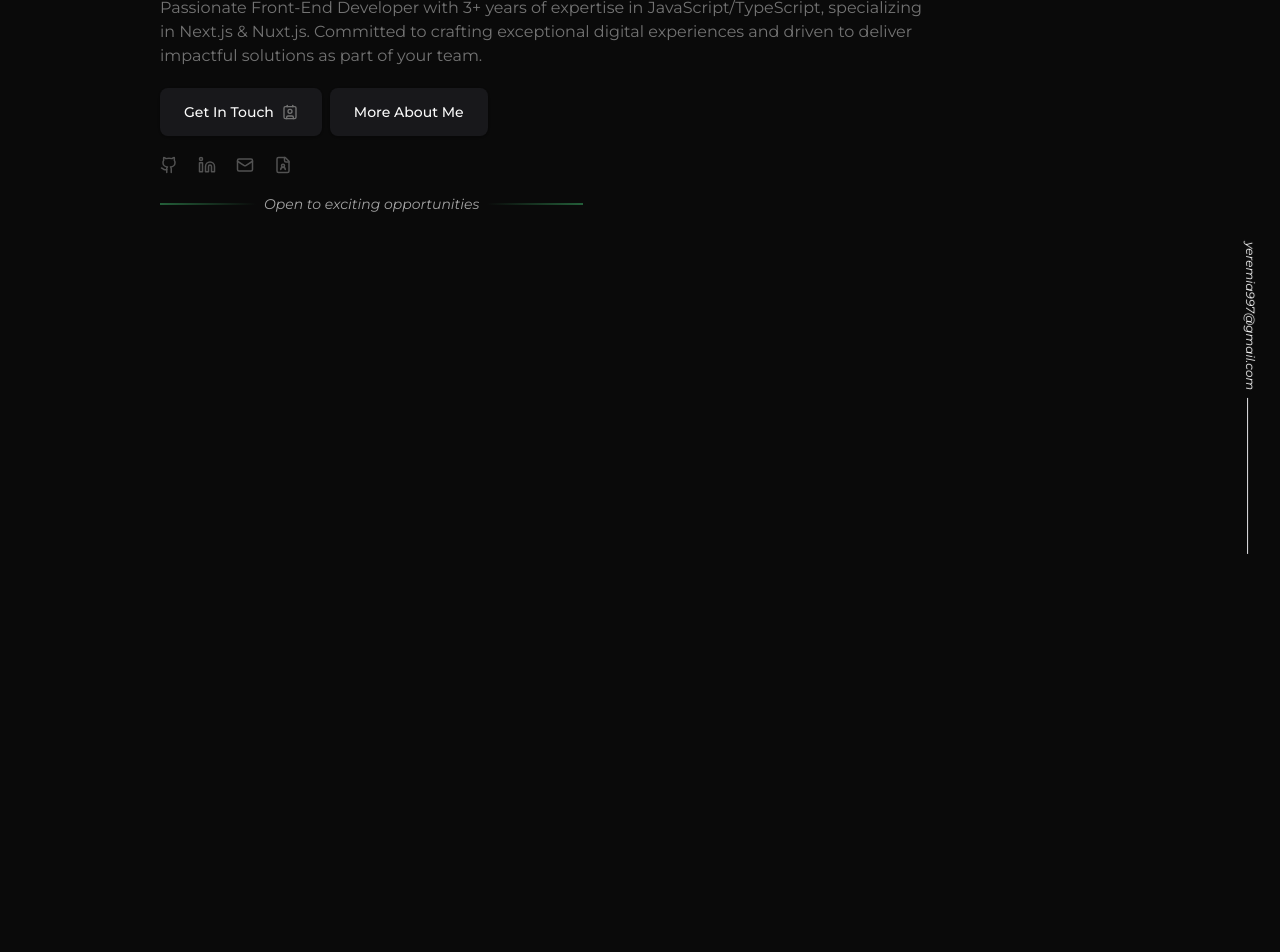
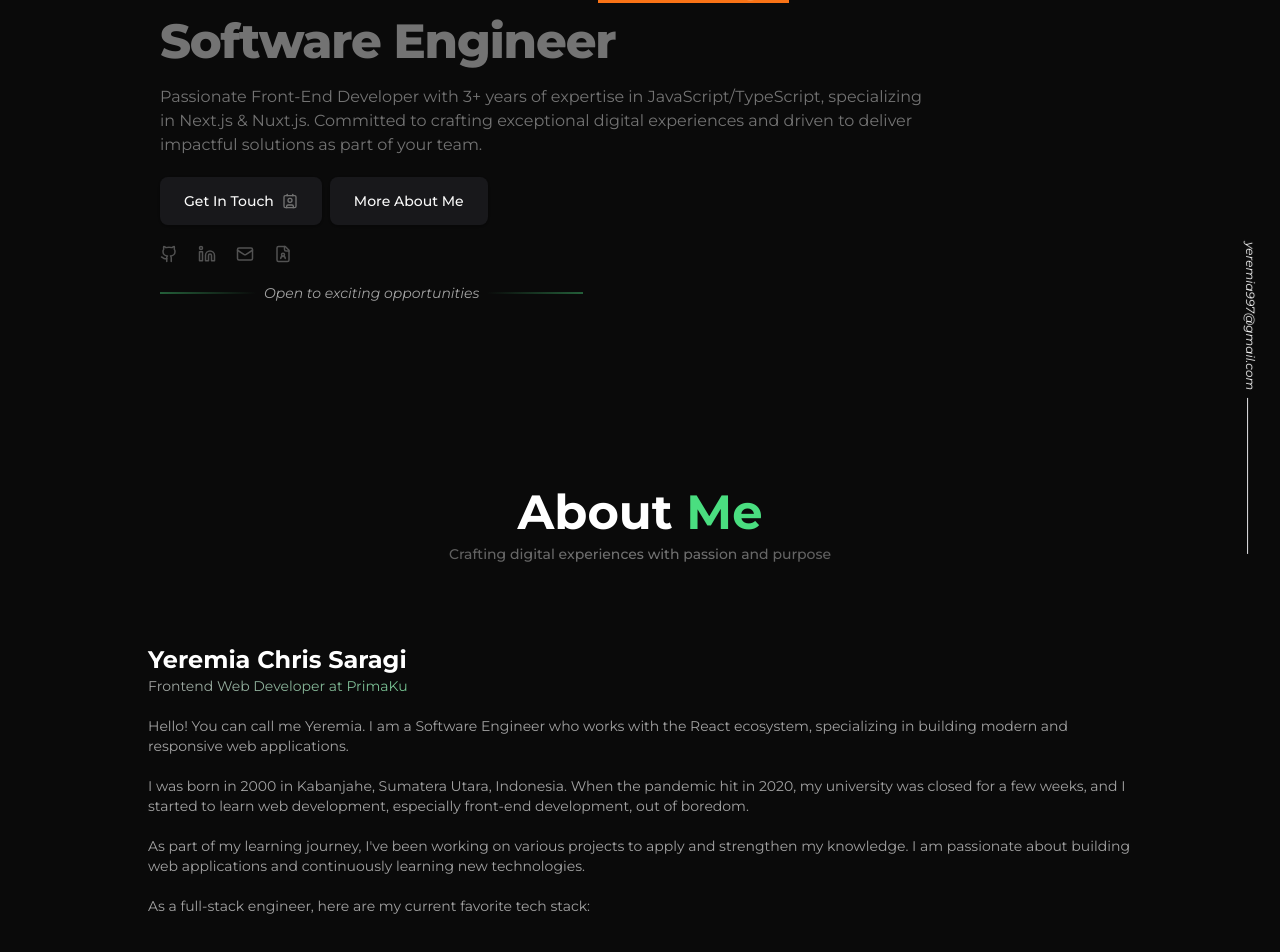
Before and after one commit to yeremiaChris/portfolio-revamp, a Next.js app: page / in a window 1280 px wide. Shown: the part 312-1264 px from the top of the page. Before the commit the page ends 800 px from the top, so only its background shows below. Built offline with nearby package versions, Linux system fonts and the light colour scheme; a web font is replaced by a local one.

Commit message:
feat: add about me

```diff
--- a/app/components/Header.tsx
+++ b/app/components/Header.tsx
@@ -12,9 +12,10 @@ const menuItems = [
 
 export const Header = () => {
   return (
+    <div className="fixed top-0 right-0 left-0 backdrop-blur-sm">
       <header
         role="banner"
-      className="max-w-5xl py-5 md:py-8 px-5 text-white mx-auto flex  items-center justify-between"
+        className="max-w-5xl w-full py-5 md:py-8 px-5 text-white mx-auto flex  items-center justify-between"
       >
         <motion.p
           initial={{ scale: 0 }}
@@ -50,5 +51,6 @@ export const Header = () => {
           <AlignVerticalJustifyEnd className="text-neutral-500 md:hidden cursor-pointer" />
         </nav>
       </header>
+    </div>
   );
 };
--- a/app/components/MainBanner.tsx
+++ b/app/components/MainBanner.tsx
@@ -13,7 +13,7 @@ export const MainBanner = () => {
     <section
       id="banner"
       aria-label="Introduction"
-      className="max-w-5xl self-center  mx-auto text-white"
+      className="max-w-5xl w-full mx-auto text-white"
     >
       <div className="px-5 md:mt-5">
         <motion.p
--- a/app/page.tsx
+++ b/app/page.tsx
@@ -32,13 +32,50 @@ export const metadata = {
 export default function Home() {
   return (
     <>
-      <div className="h-screen">
+      <div className="h-screen flex flex-col justify-center">
         <Header />
 
         <MainBanner />
       </div>
 
       <EmailSeparator />
+
+      <div className="max-w-5xl self-center space-y-5 pb-10 px-5  mx-auto text-white">
+        <div className="mb-20 space-y-2">
+          <h2 className="text-5xl text-center font-bold">
+            About <span className="text-green-400">Me</span>
+          </h2>
+          <p className="text-center text-sm bg-gradient-to-r from-neutral-700 via-neutral-500 to-neutral-700 text-transparent bg-clip-text bg-300% animate-shine font-medium">
+            Crafting digital experiences with passion and purpose
+          </p>
+        </div>
+
+        <div className="mb-4">
+          <h2 className="text-2xl font-bold">Yeremia Chris Saragi</h2>
+          <p className="text-neutral-400 text-sm bg-gradient-to-r from-neutral-400 via-green-400 to-neutral-400 text-transparent bg-clip-text bg-300% animate-shine">
+            Frontend Web Developer at PrimaKu
+          </p>
+        </div>
+        <p className="text-neutral-400 text-sm">
+          Hello! You can call me Yeremia. I am a Software Engineer who works
+          with the React ecosystem, specializing in building modern and
+          responsive web applications.
+          <br />
+          <br />
+          I was born in 2000 in Kabanjahe, Sumatera Utara, Indonesia. When the
+          pandemic hit in 2020, my university was closed for a few weeks, and I
+          started to learn web development, especially front-end development,
+          out of boredom.
+          <br />
+          <br />
+          As part of my learning journey, I&apos;ve been working on various
+          projects to apply and strengthen my knowledge. I am passionate about
+          building web applications and continuously learning new technologies.
+          <br />
+          <br />
+          As a full-stack engineer, here are my current favorite tech stack:
+        </p>
+      </div>
     </>
   );
 }
```
Lines whose indentation alone changed are shown as unchanged.
